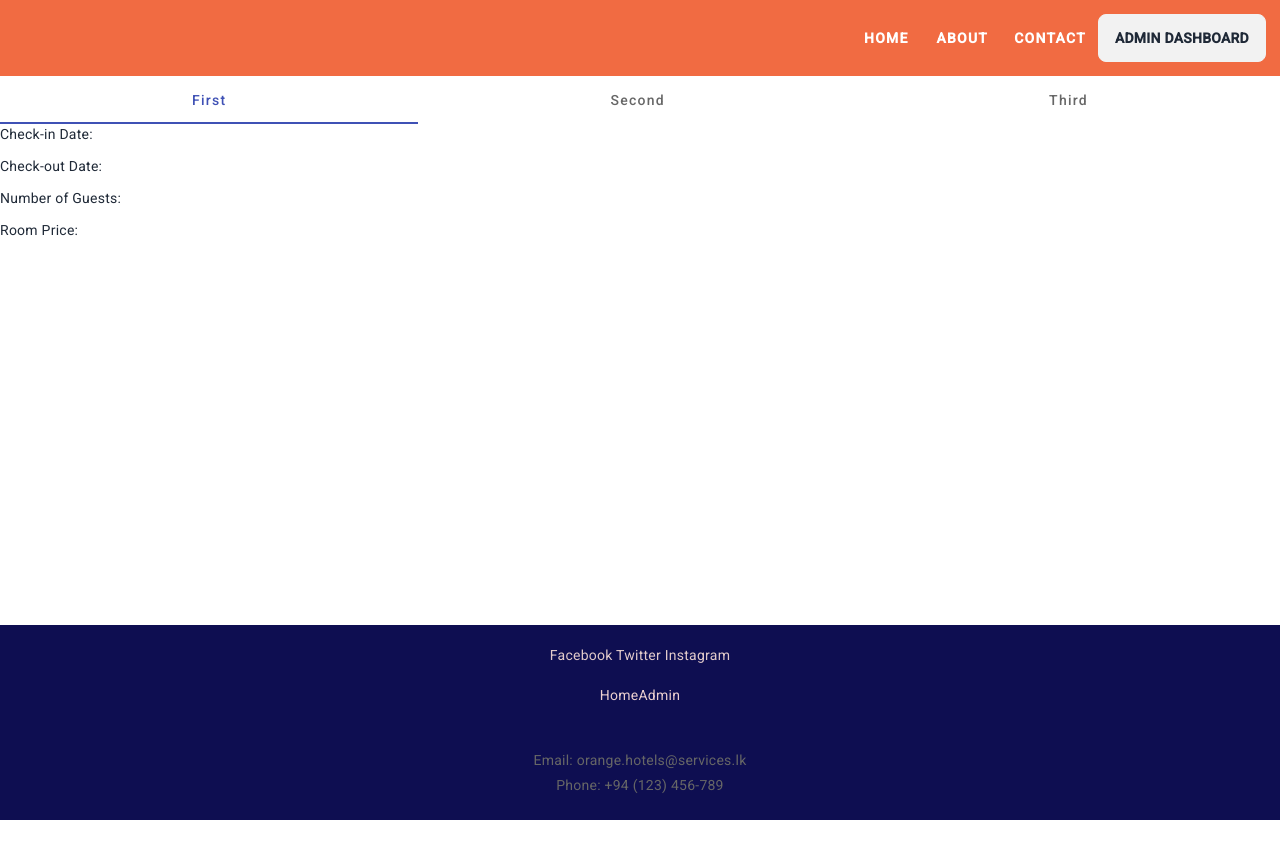
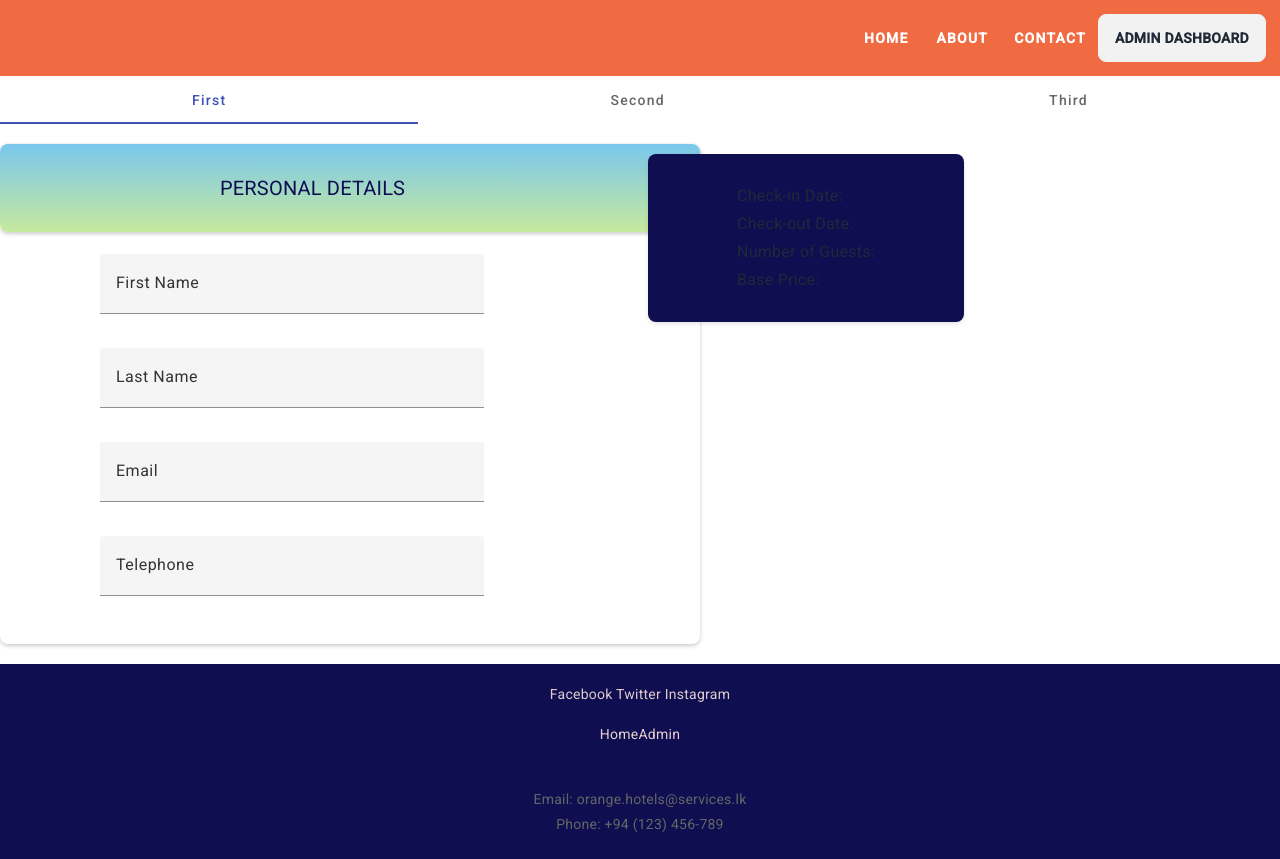
Before and after one commit to it21302862/HotelCodegen, an Angular app in the folder frontend/: page /booking in a window 1280 px wide. Before the commit the page ends 820 px from the top, so only its background shows below. Built offline with nearby package versions, Linux system fonts and the light colour scheme.

Commit message:
booking first page styled

```diff
--- a/frontend/src/app/booking/booking.component.css
+++ b/frontend/src/app/booking/booking.component.css
@@ -1,3 +1,101 @@
 .mat-tab-group {
-    margin-bottom: 48px;
-  }
+  margin-bottom: 48px;
+}
+
+.form {
+  justify-content: space-between;
+  width: 700px;
+  height: 500px;
+  align-items: flex-start;
+  flex-direction: column;
+  margin: 20px auto;
+  border-radius: 20px;
+  box-shadow: #ccc;
+  background-color: white;
+  border-radius: 8px;
+  box-shadow: 0 2px 4px rgba(0, 0, 0, 0.2);
+}
+
+.full-width {
+  width: 70%;
+}
+
+mat-form-field {
+  font-size: 16px;
+  padding: 6px;
+  padding-left: 100px;
+  width: 100%;
+}
+
+mat-label {
+  color: #333;
+}
+
+.mat-input-element {
+  border: 1px solid #ccc; /* Add a border to the input */
+  border-radius: 4px; /* Add rounded corners */
+  padding: 2px; /* Adjust padding for the input */
+  transition: border-color 0.2s ease-in-out; /* Add a smooth transition for border color */
+}
+
+.mat-input-element:focus {
+  border-color: #007bff; /* Change border color on focus */
+}
+
+
+.card {
+  background-color: rgb(14, 14, 81);
+  padding: 16px;
+  border-radius: 8px;
+  box-shadow: 0 2px 4px rgba(0, 0, 0, 0.1);
+  width: 50%;
+  margin-top: 30px;
+  margin-right: 100%;
+  align-items: center;
+}
+
+.card-text {
+  margin-bottom: 8px;
+  font-size: 16px;
+}
+h3{
+  padding: 30px;
+  padding-left: 220px;
+  color: rgb(14, 14, 81);
+  font-size: 20px;
+  background: linear-gradient(to bottom, #79c7ec, #c7e99e);
+  border-radius: 8px;
+  box-shadow: 0 2px 4px rgba(0, 0, 0, 0.2);
+}
+/* Style the fonts for supplements */
+.supplements-form {
+  font-size: 16px;
+  width:700px;
+  height:500px;
+  margin-bottom: 20px;
+  margin-left: 400px;
+  margin-top: 20px;
+  background-color: white;
+  border-radius: 8px;
+  box-shadow: 0 2px 4px rgba(0, 0, 0, 0.2);
+}
+
+/* Style checkboxes */
+.supplements-form label {
+  display: block;
+  margin-bottom: 8px;
+  padding-left: 300px;
+  color: rgb(14, 14, 81);
+}
+
+.supplements-form input[type="checkbox"] {
+  margin-right: 8px;
+  vertical-align: middle;
+
+}
+
+/* Style error message */
+.error-message {
+  color: red;
+  font-weight: bold;
+}
--- a/frontend/src/app/booking/booking.component.html
+++ b/frontend/src/app/booking/booking.component.html
@@ -1,23 +1,61 @@
-
-
-
 <mat-tab-group>
   <mat-tab label="First">
+    <div class="grid grid-cols-2 gap-4">
+      <form class="form">
+
+        <h3>PERSONAL DETAILS</h3>
+        <!-- Check-in Date -->
+        <mat-form-field class="full-width">
+          <mat-label>First Name</mat-label>
+          <input class="mat-input-element"matInput name="checkIn" />
+        </mat-form-field>
+
+        <!-- Check-out Date -->
+        <mat-form-field class="full-width">
+          <mat-label>Last Name</mat-label>
+          <input class="mat-input-element" matInput name="checkOut" />
+        </mat-form-field>
+
+        <!-- Number of Guests -->
+        <mat-form-field class="full-width">
+          <mat-label>Email</mat-label>
+          <input class="mat-input-element"matInput type="email" name="noOfPax" />
+        </mat-form-field>
+
+        <!-- Room Price -->
+        <mat-form-field class="full-width">
+          <mat-label>Telephone</mat-label>
+          <input class="mat-input-element"matInput type="phone" name="roomPrice" />
+        </mat-form-field>
+      </form>
+
+      <div>
+        <mat-card class="card">
+          <mat-card-content>
             <!-- Display basic information -->
-      <p>Check-in Date: {{ checkIn }}</p>
-      <p>Check-out Date: {{ checkOut }}</p>
-      <p>Number of Guests: {{ noOfPax }}</p>
-      <p>Room Price: {{ roomPrice }}</p>
+            <p class="card-text">Check-in Date: {{ checkIn }}</p>
+            <p class="card-text">Check-out Date: {{ checkOut }}</p>
+            <p class="card-text">Number of Guests: {{ noOfPax }}</p>
+            <p class="card-text">Base Price: {{ roomPrice }}</p>
+          </mat-card-content>
+        </mat-card>
+      </div>
+    </div>
   </mat-tab>
   <mat-tab label="Second">
     <div *ngIf="supplements.length > 0">
-        <h3>Supplements</h3>
-        <form>
+      <form class="supplements-form">
+        <h3>SELECT YOUR SUPPLEMENTS</h3>
         <!-- Display supplements with checkboxes -->
         <ul>
           <li *ngFor="let supplement of supplements">
             <label>
-                <input type="checkbox" (change)="onSupplementCheckboxChange(supplement)" [(ngModel)]="supplement.selected" name="selectedSupplements">
+              <input
+                type="checkbox"
+                (change)="onSupplementCheckboxChange(supplement)"
+                [(ngModel)]="supplement.selected"
+                name="selectedSupplements"
+              />
               {{ supplement.supplementName }}
             </label>
           </li>
@@ -30,7 +68,6 @@
     </div>
   </mat-tab>
   <mat-tab label="Third">
-
     <div *ngIf="finalPrice !== null">
       <p>Final Price: {{ finalPrice }}</p>
     </div>
--- a/frontend/src/app/services/hotels.service.ts
+++ b/frontend/src/app/services/hotels.service.ts
@@ -16,6 +16,7 @@ export class HotelService {
   public getHotels(): Observable<Hotel[]> {
     return this.http.get<Hotel[]>(`${this.apiServerUrl}/api/v1/hotels/hotels`);
   }
+
 
   public addHotel(hotel: Hotel): Observable<Hotel> {
     return this.http.post<Hotel>(`${this.apiServerUrl}/api/v1/hotels/hotel`, hotel);
```
Lines whose indentation alone changed are shown as unchanged.
